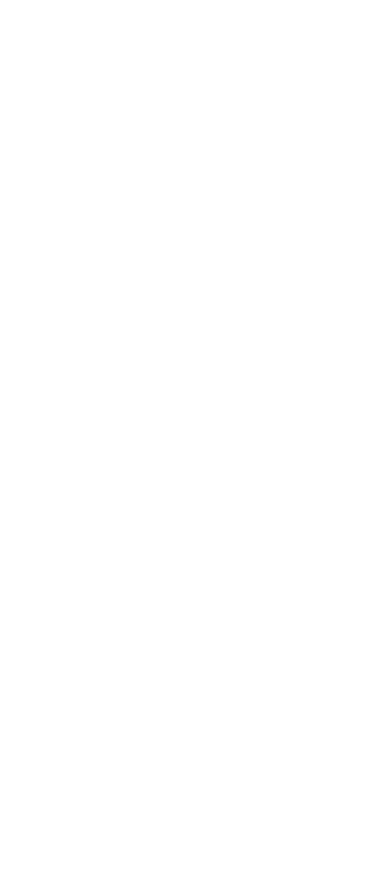
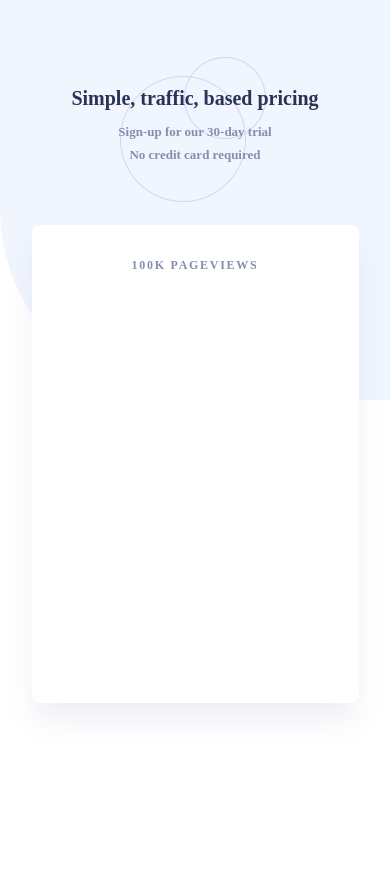
Before and after one commit to milena-steffen/componente-de-precificacao-interativo, a plain HTML site: page index.html in a window 390 px wide. Before the commit the page ends 844 px from the top, so only its background shows below. Drawn offline with Linux system fonts and the light colour scheme.

Commit message:
layout mobile first

```diff
--- a/index.html
+++ b/index.html
@@ -4,8 +4,29 @@
     <meta charset="UTF-8">
     <meta name="viewport" content="width=device-width, initial-scale=1.0">
     <title>Componente de precificação interativo</title>
+    <link rel="stylesheet" href="reset.css">
+    <link rel="stylesheet" href="style.css">
 </head>
 <body>
+    <header>
+           <div class="plano-de-fundo">
+               <div class="dados__header">
+                   <div class="imagem__header"></div>
+                   <h1 class="titulo-principal-header">Simple, traffic, based pricing</h1>
 
+                   <div class="texto-principal">
+                       <p>Sign-up for our 30-day trial</p>
+                       <p>No credit card required</p>
+                   </div>
+               </div>
+            </div>
+    </header>
+    <main>
+        <div class="menu-principal">
+            <h2 class="titulo-secundario">100k Pageviews</h2>
+
+
+        </div>
+    </main>
 </body>
 </html>
--- /dev/null
+++ b/reset.css
@@ -0,0 +1,48 @@
+/* http://meyerweb.com/eric/tools/css/reset/
+   v2.0 | 20110126
+   License: none (public domain)
+*/
+
+html, body, div, span, applet, object, iframe,
+h1, h2, h3, h4, h5, h6, p, blockquote, pre,
+a, abbr, acronym, address, big, cite, code,
+del, dfn, em, img, ins, kbd, q, s, samp,
+small, strike, strong, sub, sup, tt, var,
+b, u, i, center,
+dl, dt, dd, ol, ul, li,
+fieldset, form, label, legend,
+table, caption, tbody, tfoot, thead, tr, th, td,
+article, aside, canvas, details, embed,
+figure, figcaption, footer, header, hgroup,
+menu, nav, output, ruby, section, summary,
+time, mark, audio, video {
+	margin: 0;
+	padding: 0;
+	border: 0;
+	font-size: 100%;
+	font: inherit;
+	vertical-align: baseline;
+}
+/* HTML5 display-role reset for older browsers */
+article, aside, details, figcaption, figure,
+footer, header, hgroup, menu, nav, section {
+	display: block;
+}
+body {
+	line-height: 1;
+}
+ol, ul {
+	list-style: none;
+}
+blockquote, q {
+	quotes: none;
+}
+blockquote:before, blockquote:after,
+q:before, q:after {
+	content: '';
+	content: none;
+}
+table {
+	border-collapse: collapse;
+	border-spacing: 0;
+}
--- /dev/null
+++ b/style.css
@@ -0,0 +1,71 @@
+@charset "UTF-8";
+
+body{
+
+
+}
+
+.plano-de-fundo{
+    border-radius: 0px 0px 0px 191.5px;
+    background: #F1F5FE;
+    width: 100%;
+    height: 400px;
+}
+.imagem__header{
+    display: flex;
+    background-image: url(imagens/imagem-circulos.png);
+    background-repeat: no-repeat;
+    position: relative;
+    top: 57px;
+    width: 150px;
+    height: 150px;
+    margin: 0px auto;
+}
+.dados__header{
+
+}
+
+.titulo-principal-header{
+    color: #293356;
+    text-align: center;
+    font-size: 20px;
+    font-family: Manrope;
+    font-weight: 800;
+    position: relative;
+    top: -62px;
+}
+
+.texto-principal{
+    display: flex;
+    flex-direction: column;
+    position: relative;
+    top: -50px;
+    color: #848EAD;
+    text-align: center;
+    font-size: 13px;
+    font-family: Manrope;
+    font-weight: 600;
+    line-height: 23px;
+}
+
+.menu-principal{
+    margin: 0 auto;
+    position: relative;
+    top: -175px;
+    border-radius: 8px;
+    width: 327px;
+    height: 478px;
+    background: white;
+    box-shadow: 0px 20px 30px -5px rgba(127, 137, 185, 0.15);
+}
+
+.titulo-secundario{
+    color: #848EAD;
+    text-align: center;
+    font-size: 12px;
+    font-family: Manrope;
+    font-weight: 800;
+    letter-spacing: 1.714px;
+    text-transform: uppercase;
+    padding-top: 34px;
+}
```
Also changed, not shown: imagens/bg-pattern.svg (added), imagens/favicon-32x32.png (added), imagens/icon-check.svg (added), imagens/icon-slider.svg (added), imagens/imagem-circulos.png (added), imagens/pattern-circles.svg (added).
